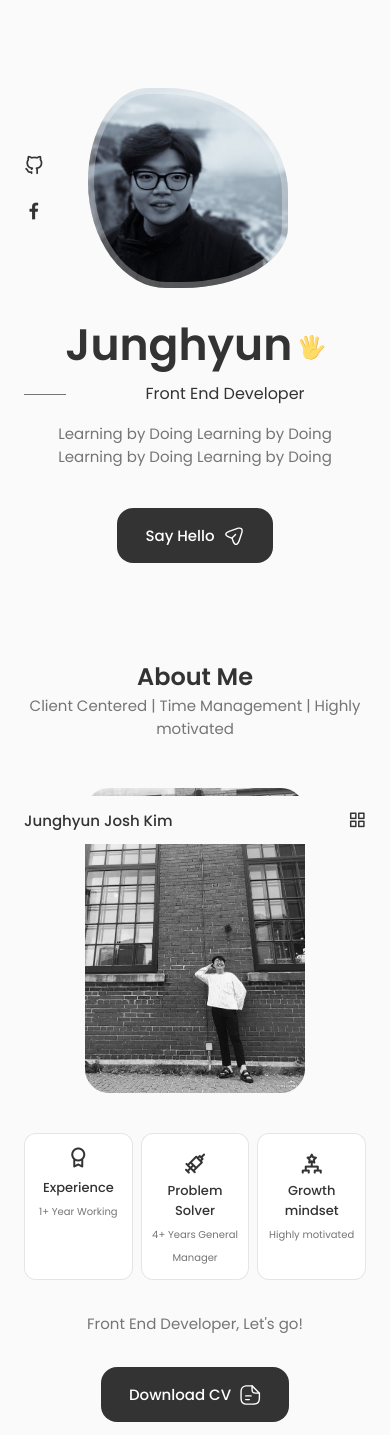
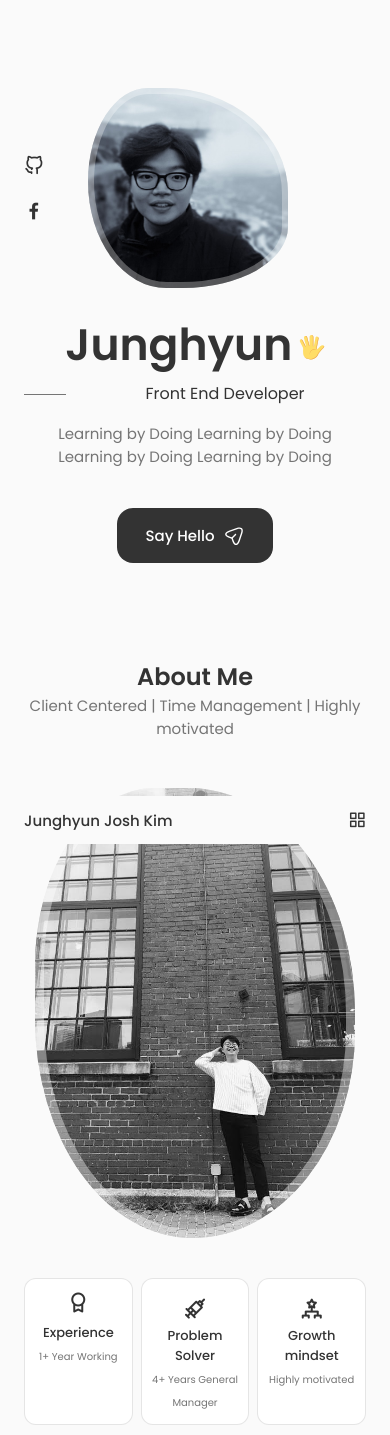
Before and after one commit to junghyun-josh-kim/portfolio-junghyun, a React (Create React App) app: page / in a window 390 px wide. Shown: the top 1435 px of the page. Built offline with nearby package versions, Linux system fonts and the light colour scheme.

Commit message:
About: CSS Img

```diff
--- a/src/components/about/About.jsx
+++ b/src/components/about/About.jsx
@@ -11,7 +11,7 @@ const About = () => {
         Client Centered | Time Management | Highly motivated
       </span>
       <div className='about__container container grid'>
-        <img src={AboutImg} alt='' className='about__img' />
+        <div className='about__img'></div>
         <div className='about__data'>
           <Info />
           <p className='about__description'>Front End Developer, Let's go!</p>
--- a/src/components/about/about.css
+++ b/src/components/about/about.css
@@ -2,12 +2,31 @@
   grid-template-columns: repeat(2, 1fr);
   align-items: center;
   column-gap: 4rem;
+  place-items: center;
 }
 
 .about__img {
-  width: 350px;
-  border-radius: 1.5rem;
-  justify-content: center;
+  background: url(../../assets/about.jpg);
+  background-repeat: no-repeat;
+  background-position: center;
+  background-size: cover;
+  box-shadow: inset 0 0 0 9px rgb(255 255 255 / 40%);
+  justify-self: center;
+  width: 450px;
+  height: 600px;
+  animation: about__animate 8s ease-in-out infinite 1s;
+}
+
+@keyframes about__animate {
+  0% {
+    border-radius: 92% 72% 88% 96% / 92% 72% 96% 90%;
+  }
+  50% {
+    border-radius: 62% 92% 88% 84% / 66% 88% 78% 84%;
+  }
+  100% {
+    border-radius: 92% 72% 88% 96% / 92% 72% 96% 90%;
+  }
 }
 
 .about__info {
@@ -54,7 +73,8 @@
     row-gap: 2.5rem;
   }
   .about__img {
-    width: 220px;
+    width: 320px;
+    height: 450px;
   }
 
   .about__box {
@@ -88,6 +108,11 @@
 
 /* Small Devices */
 @media screen and (max-width: 350px) {
+  .about__img {
+    width: 260px;
+    height: 320px;
+  }
+
   .about__info {
     grid-template-columns: repeat(2, 1fr);
   }
--- a/src/components/home/home.css
+++ b/src/components/home/home.css
@@ -63,7 +63,7 @@
   background-repeat: no-repeat;
   background-position: center;
   background-size: cover;
-  box-shadow: inset 0 0 0 9px rgb(255 255 255 / 30%);
+  box-shadow: inset 0 0 0 9px rgb(255 255 255 / 40%);
   order: 1;
   justify-self: center;
   width: 300px;
```
